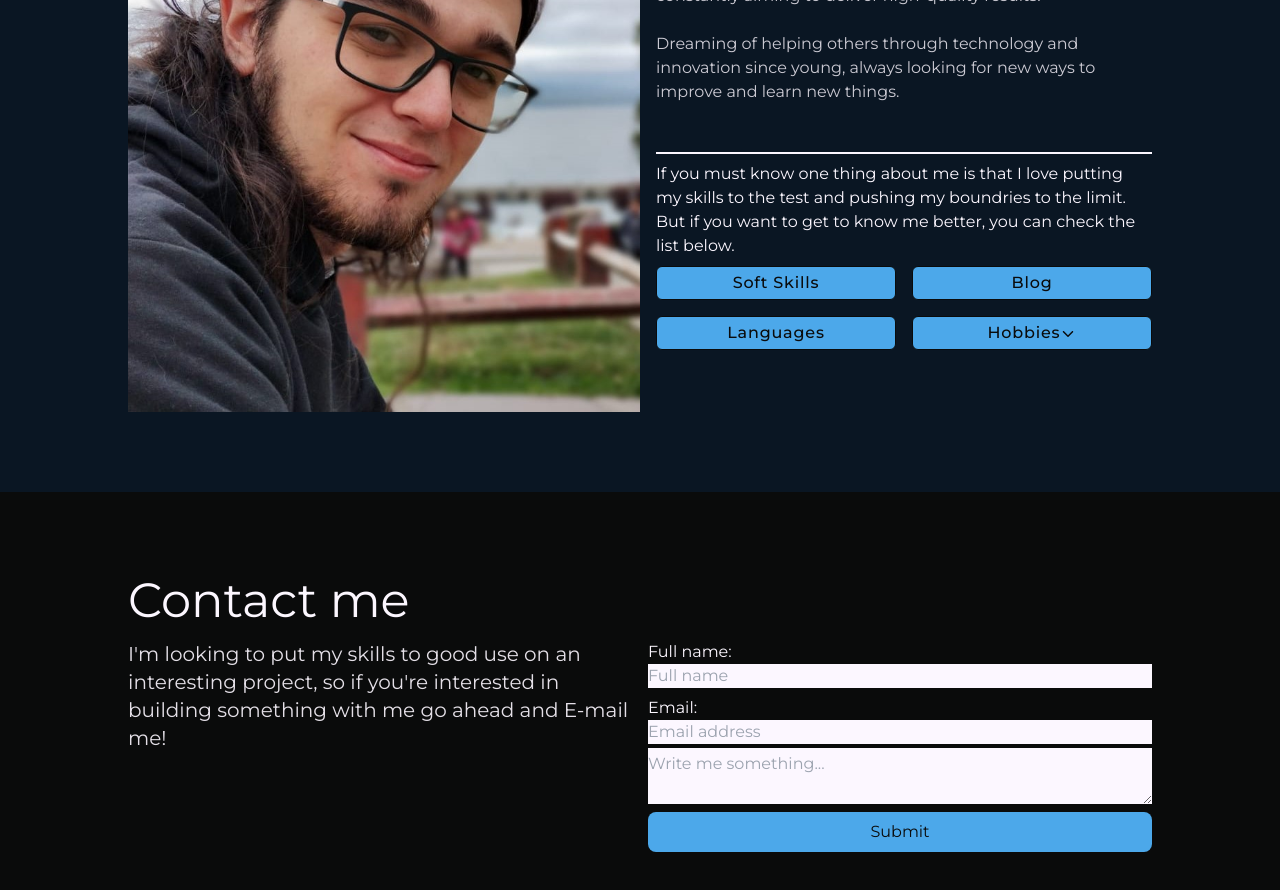
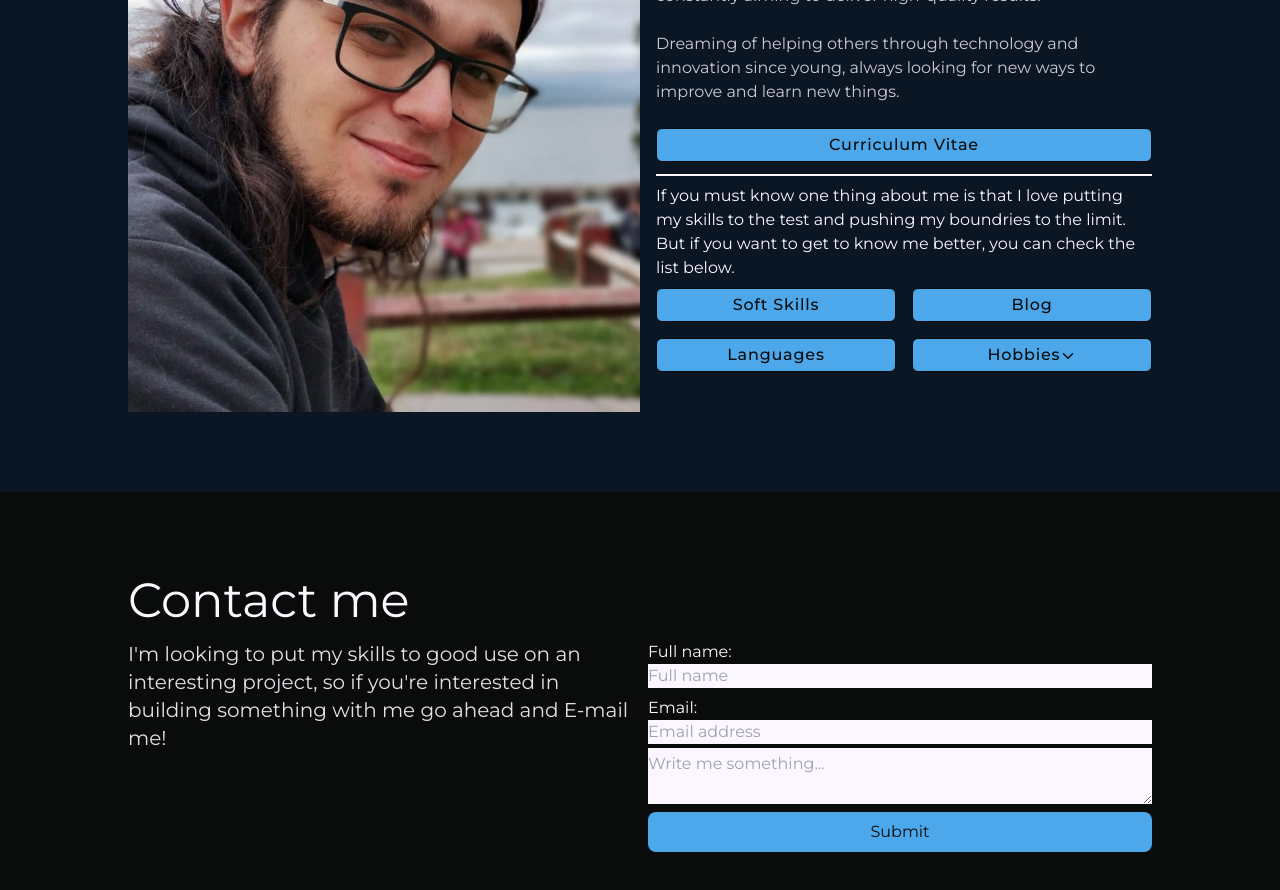
Before and after one commit to tomasesquivelgc/Portfolio, a React (Vite) app: page / in a window 1280 px wide. Shown: the part 4940-5830 px from the top of the page. Built offline with nearby package versions, Linux system fonts and the light colour scheme; a web font is replaced by a local one.

Commit message:
add cv button

```diff
--- a/src/sections/AboutSection.jsx
+++ b/src/sections/AboutSection.jsx
@@ -1,4 +1,5 @@
 import InfoList from '../components/InfoList';
+import { motion } from 'framer-motion';
 
 function AboutSection() {
   return (
@@ -17,8 +18,16 @@ function AboutSection() {
           Dreaming of helping others through technology and innovation since young,
           always looking for new ways to improve and learn new things.
           <br />
-          <br />
         </p>
+        <motion.a
+          href="https://docs.google.com/document/d/e/2PACX-1vRgXEd3utL9Uql57taDOidPbsYLvzCnwtv_B22REQOEhlTgC6zVEXrgss-M-YwjkjGsK22qdDXvzRmh/pub"
+          target="_blank"
+          rel="noopener noreferrer"
+          className="text-center inline-block w-full bg-argBlue border tracking-wider text-xl p-1 md:text-base rounded-md text-night font-medium"
+          whileHover={{ scale: 1.06}}
+        >
+          Curriculum Vitae
+        </motion.a>
         <div className="py-1 border-t-2 mt-3">
           <p className="py-1">
             If you must know one thing about me is that I love putting my skills to the test
```
